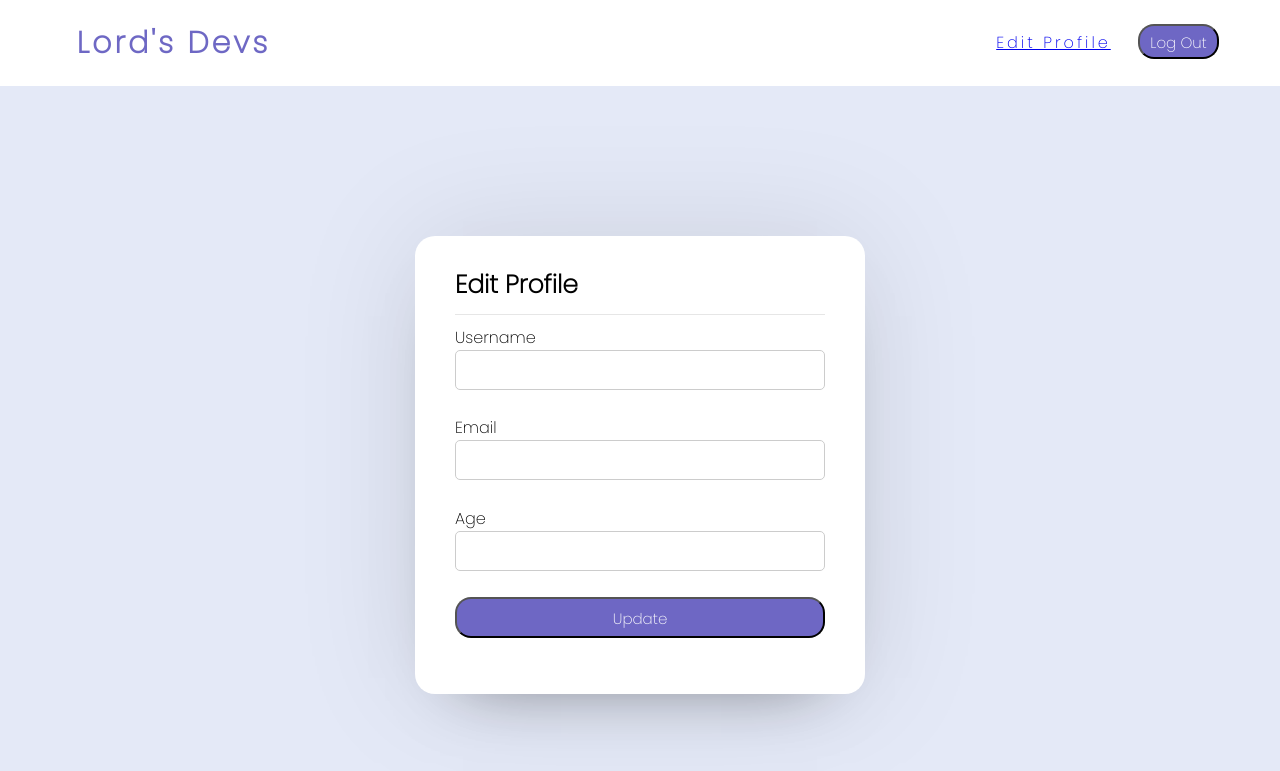
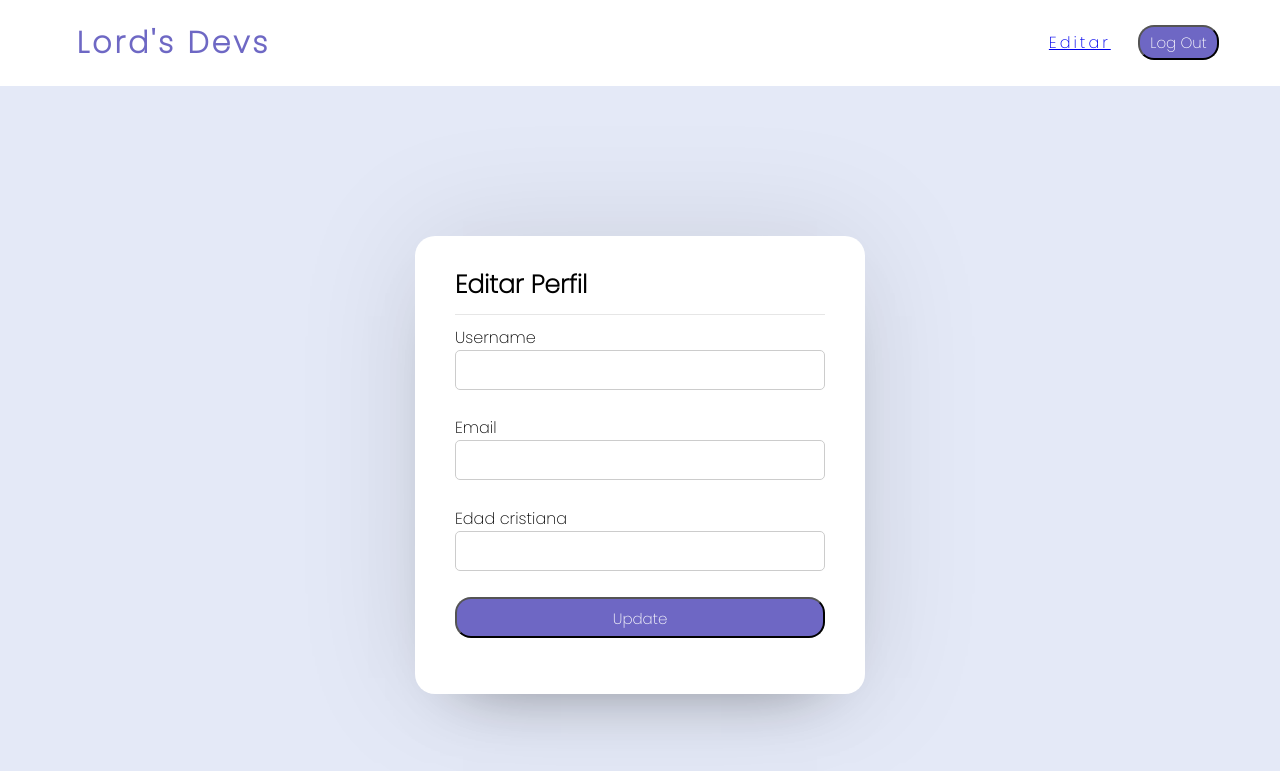
Before and after one commit to MenWic/Log-In-Website, a PHP site: page /app/views/edit.php in a window 1280 px wide. Shown: the top 771 px of the page. Run offline with PHP 8.4, Linux system fonts and the light colour scheme.

```diff
--- a/Log-in/app/views/edit.php
+++ b/Log-in/app/views/edit.php
@@ -16,7 +16,7 @@
         </div>
 
         <div class="right-links">
-            <a href="edit.php">Edit Profile</a>
+            <a href="edit.php">Editar</a>
             <a href="../controllers/log-out.php">
                 <button class="btn">Log Out</button>
             </a>
@@ -24,7 +24,7 @@
     </div>
     <div class="container">
         <div class="box form-box">
-            <header>Edit Profile</header>
+            <header>Editar Perfil</header>
             <form action="" class="post">
 
                 <div class="field input">
@@ -38,7 +38,7 @@
                 </div>
 
                 <div class="field input">
-                    <label for="age">Age</label>
+                    <label for="age">Edad cristiana</label>
                     <input type="number" name="age" id="age" autocomplete="off" required>
                 </div>
 
```
Also changed, not shown: Log-in/app/models/database_sql.sql (added, +7 -0 lines), Log-in/app/views/sign-up.php (+9 -10 lines), Log-in/index.php (+4 -3 lines).
